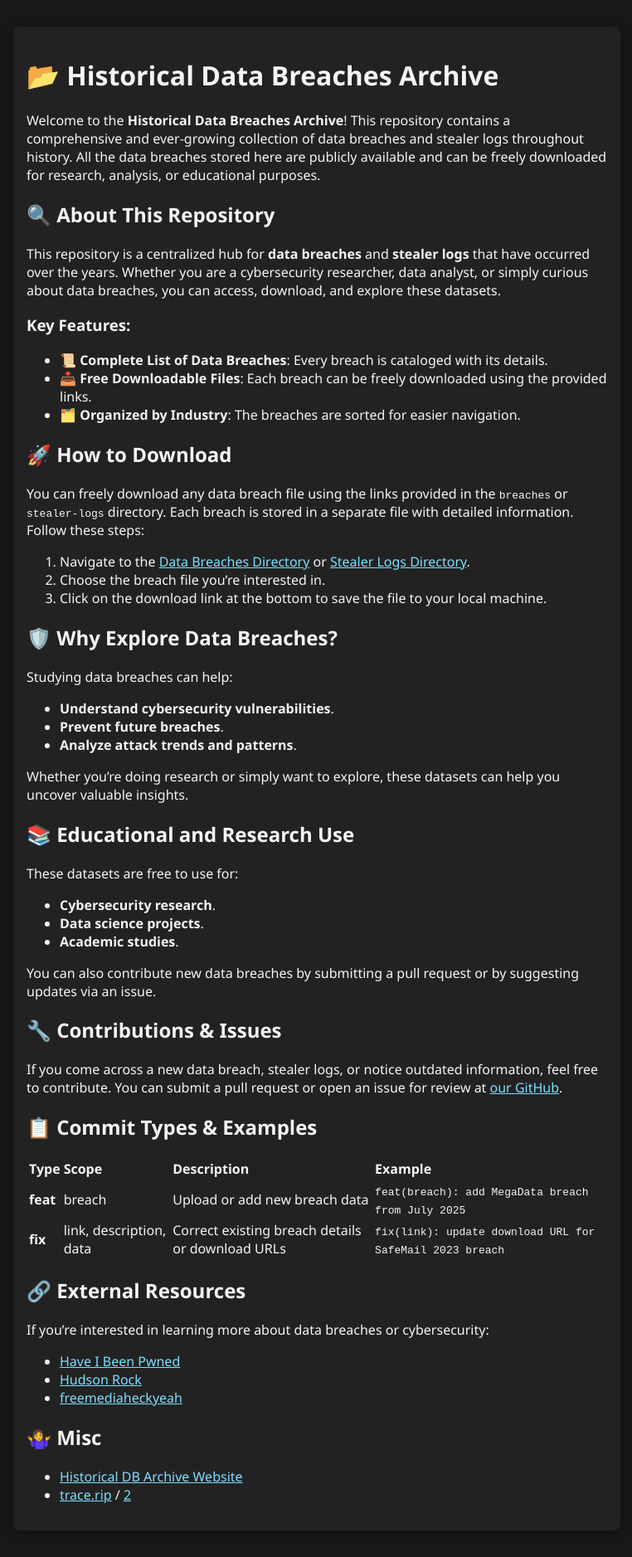
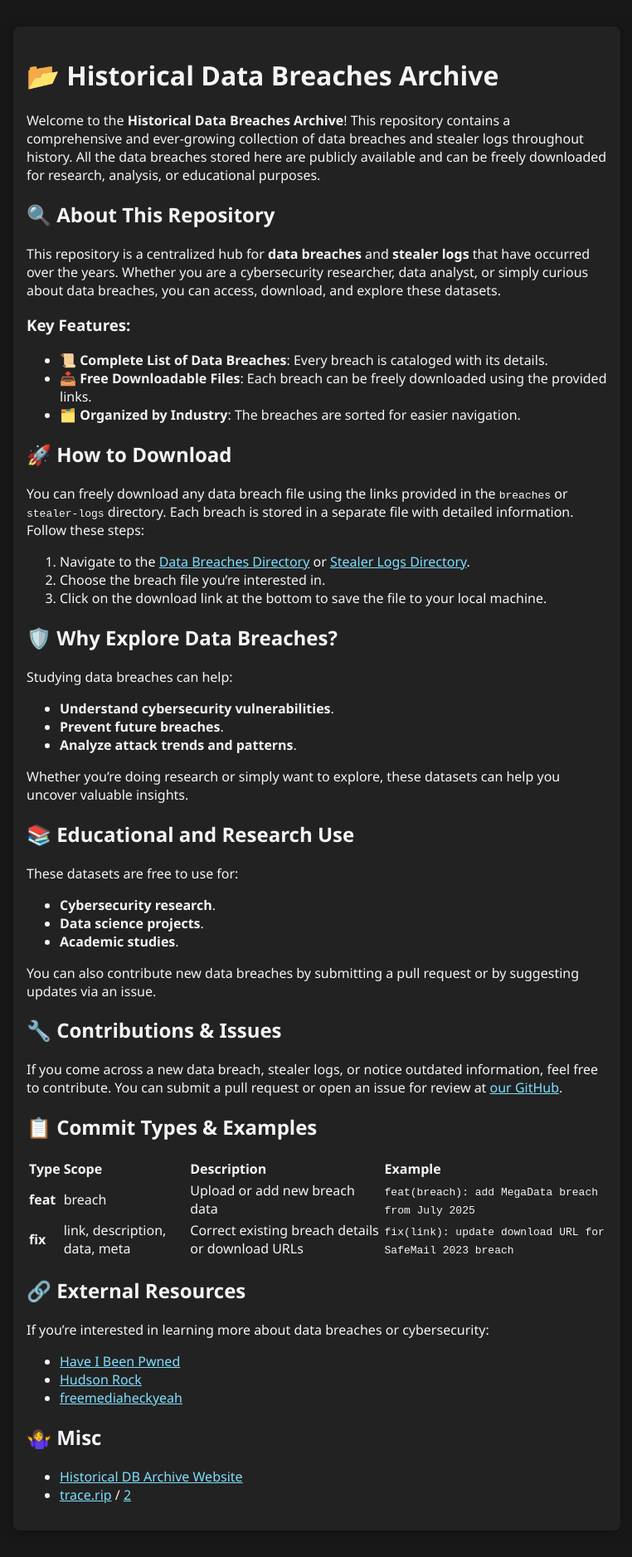
Before and after one commit to tracerip/archive.trace.rip, a Jekyll site: the page built from README.md, in a window 1280 px wide. Shown: the whole page at 83% size, without its empty margins (258-1020 px from the left). Built offline with Jekyll 4.4.1, drawn with Linux system fonts in a browser that asks for light colours.

Commit message:
fix(meta): add favicon to layout
	modified:   README.md

```diff
--- a/README.md
+++ b/README.md
@@ -54,7 +54,7 @@
 | Type     | Scope                | Description                                     | Example                                                        |
 | -------- | -------------------- | ----------------------------------------------- | -------------------------------------------------------------- |
 | **feat** | breach               | Upload or add new breach data                   | `feat(breach): add MegaData breach from July 2025`             |
-| **fix**  | link, description, data    | Correct existing breach details or download URLs | `fix(link): update download URL for SafeMail 2023 breach`      |
+| **fix**  | link, description, data, meta    | Correct existing breach details or download URLs | `fix(link): update download URL for SafeMail 2023 breach`      |
 
 ## 🔗 External Resources
 
--- a/_layouts/default.html
+++ b/_layouts/default.html
@@ -9,15 +9,15 @@
   <title>{{ page.title | default: site.title }}</title>
   <meta name="description" content="{{ page.description | default: site.description }}">
 
-  {% assign favicon_ext = (page.image | default: site.image) | split:'.' | last | downcase %}
+  {% assign favicon_ext = (page.favicon | default: site.favicon | default: page.image | default: site.image) | split:'.' | last | downcase %}
   {% if favicon_ext == 'ico' %}
-    <link rel="icon" type="image/x-icon" href="{{ page.image | default: site.image }}">
+    <link rel="icon" type="image/x-icon" href="{{ page.favicon | default: site.favicon | default: page.image | default: site.image }}">
   {% elsif favicon_ext == 'svg' %}
-    <link rel="icon" type="image/svg+xml" href="{{ page.image | default: site.image }}">
+    <link rel="icon" type="image/svg+xml" href="{{ page.favicon | default: site.favicon | default: page.image | default: site.image }}">
   {% elsif favicon_ext == 'jpg' or favicon_ext == 'jpeg' %}
-    <link rel="icon" type="image/jpeg" href="{{ page.image | default: site.image }}">
+    <link rel="icon" type="image/jpeg" href="{{ page.favicon | default: site.favicon | default: page.image | default: site.image }}">
   {% else %}
-    <link rel="icon" type="image/png" href="{{ page.image | default: site.image }}">
+    <link rel="icon" type="image/png" href="{{ page.favicon | default: site.favicon | default: page.image | default: site.image }}">
   {% endif %}
 
   <!-- Open Graph Tags -->
```
Also changed, not shown: breaches/DarkForums Sample.md (+1 -0 lines).
